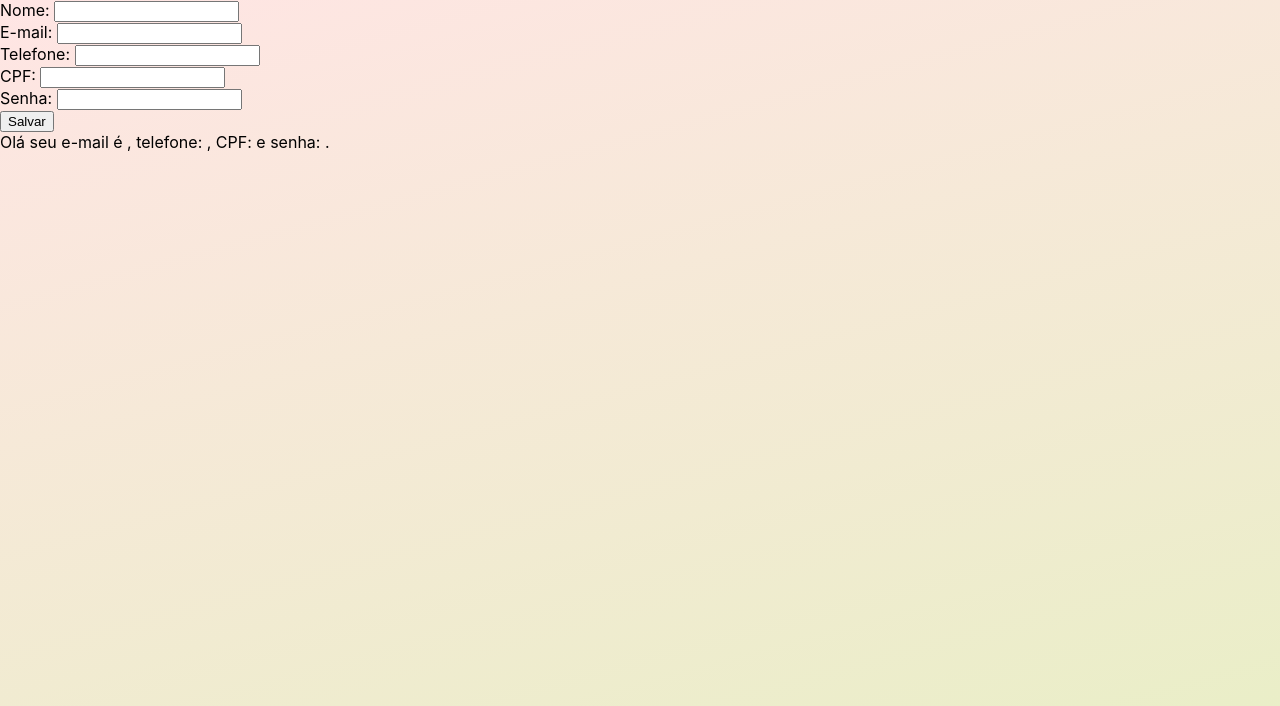
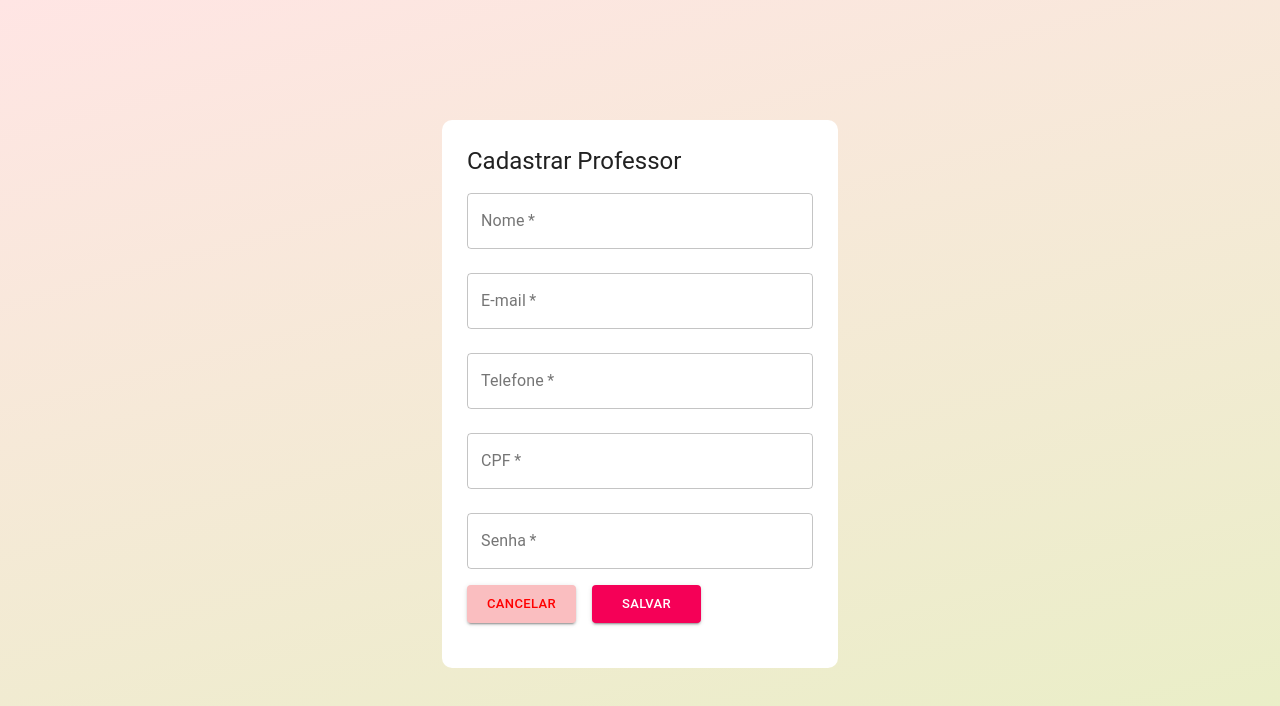
Before and after one commit to YagoFrossard/AltaPerformance, a React (Create React App) app in the folder client/: page /signup in a window 1280 px wide. Shown: the top 706 px of the page. Built offline with nearby package versions, Linux system fonts and the light colour scheme.

Commit message:
Singupfront

```diff
--- a/client/src/components/Signup/index.js
+++ b/client/src/components/Signup/index.js
@@ -1,7 +1,48 @@
 import axios from 'axios';
 import React, { useState, useEffect } from 'react';
+import TextField from '@material-ui/core/TextField';
+import Container from '@material-ui/core/Container';
+import CssBaseline from '@material-ui/core/CssBaseline';
+import { makeStyles } from '@material-ui/core/styles';
+import Button from '@material-ui/core/Button';
+import Typography from '@material-ui/core/Typography';
+
+  const useStyles = makeStyles((theme) => ({
+    paper: {
+      marginTop: theme.spacing(15),
+      display: 'flex-start',
+      flexDirection: 'column',
+      alignItems: 'flex-start',
+      backgroundColor: 'white',
+      padding: '25px',
+      borderRadius: '10px',
+    },
+
+    form: {
+      width: '100%',
+      marginTop: theme.spacing(1),
+    },
+    cancelar:{
+      backgroundColor: '#FABEC0',
+      color: 'red',
+      width: '109px',
+      height: '38px',
+      radius: '5px',
+      marginLeft: theme.spacing(0),
+      marginTop: theme.spacing(1),
+    },
+    salvar:{
+      width: '109px',
+      height: '38px',
+      radius: '5px',
+      marginLeft: theme.spacing(2),
+      marginRight: theme.spacing(0),
+      marginTop: theme.spacing(1),
+    }
+  }));
 
   export default function Signup() {
+    const classes = useStyles();
     const [nome, setNome] = useState(undefined);
     const [email, setEmail] = useState(undefined);
     const [telefone, setTelefone] = useState(undefined);
@@ -78,20 +119,81 @@ export default function Signup() {
   }
 
   return (
-    <>
-      Nome: <input type="text" value={nome} onChange={(event) => setNome(event.target.value)} />
+    <div>
+    <Container
+    component="main" maxWidth="xs">
+    <CssBaseline />
+    <div className={classes.paper}>
+    <Typography component="h1" variant="h5" color="initial">
+      Cadastrar Professor
+      </Typography>
+      <TextField
+      type="text"
+      value={nome}
+      label="Nome"
+      variant="outlined"
+      margin="normal"
+      required
+      fullWidth
+      onChange={(event) => setNome(event.target.value)} />
       <br></br>
-      E-mail: <input type="text" value={email} onChange={(event) => setEmail(event.target.value)} />
+      <TextField
+      type="text"
+      value={email}
+      label="E-mail"
+      variant="outlined"
+      margin="normal"
+      required
+      fullWidth
+      onChange={(event) => setEmail(event.target.value)} />
       <br></br>
-      Telefone: <input type="text" value={telefone} onChange={(event) => setTelefone(event.target.value)} />
+      <TextField
+      type="text"
+      value={telefone}
+      label="Telefone"
+      variant="outlined"
+      margin="normal"
+      required
+      fullWidth
+      onChange={(event) => setTelefone(event.target.value)} />
       <br></br>
-      CPF: <input type="text" value={cpf} onChange={(event) => setCpf(event.target.value)} />
+      <TextField
+      type="text"
+      value={cpf}
+      label="CPF"
+      variant="outlined"
+      margin="normal"
+      required
+      fullWidth
+      onChange={(event) => setCpf(event.target.value)} />
       <br></br>
-      Senha: <input type="text" value={senha} onChange={(event) => setSenha(event.target.value)} />
+      <TextField
+      type="text"
+      value={senha}
+      label="Senha"
+      variant="outlined"
+      margin="normal"
+      required
+      fullWidth
+      onChange={(event) => setSenha(event.target.value)} />
       <br></br>
-      <button type="submit" onClick={onSubmit}>Salvar</button>
+      <Button type="submit"
+      fullWidth
+      size="small"
+      variant="contained"
+      color="secondary"
+      className={classes.cancelar}
+      >Cancelar</Button>
+      <Button type="submit"
+      fullWidth
+      size="small"
+      variant="contained"
+      color="secondary"
+      className={classes.salvar}
+      onClick={onSubmit}>Salvar</Button>
       <br></br>
-      Olá {nome} seu e-mail é {email}, telefone: {telefone}, CPF: {cpf} e senha: {senha}.
       <br></br>
-    </>);
+      </div>
+      </Container>
+    </div>);
 }
```
Lines whose indentation alone changed are shown as unchanged.
